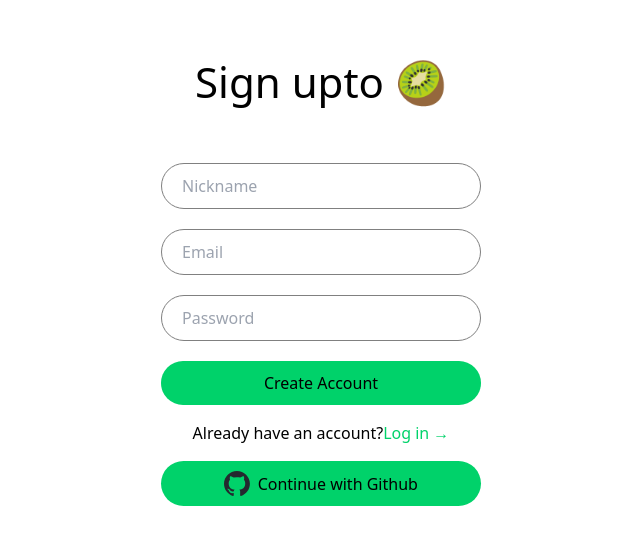
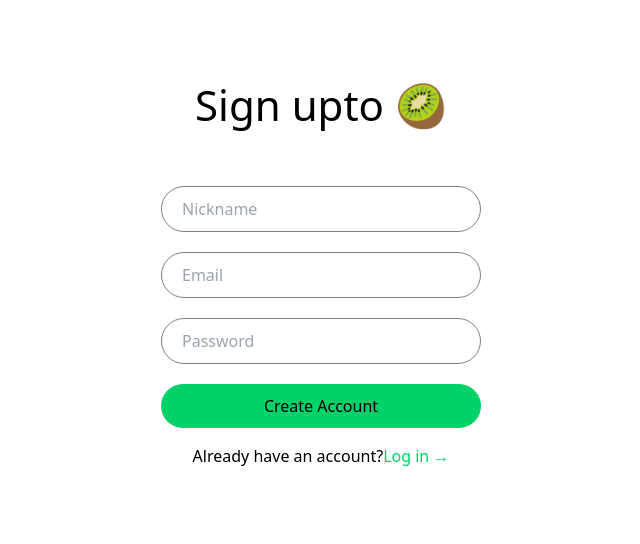
Before and after one commit to yunchan312/Kwitter, a React (Vite) app: page /create-account in a window 1280 px wide. Shown: the part 122-666 px from the top of the page, without its empty margins (319-959 px from the left). Built offline with nearby package versions, Linux system fonts and the light colour scheme.

Commit message:
remove githublogin

```diff
--- a/src/routes/create-account.tsx
+++ b/src/routes/create-account.tsx
@@ -3,7 +3,6 @@ import { useState } from "react";
 import { auth } from "../firebase";
 import { Link, useNavigate } from "react-router-dom";
 import { FirebaseError } from "firebase/app";
-import GithubButton from "../components/github-button";
 
 export default function Create() {
   const navigate = useNavigate();
@@ -93,7 +92,6 @@ export default function Create() {
           Log in &rarr;
         </Link>
       </div>
-      <GithubButton />
     </div>
   );
 }
--- a/src/routes/login.tsx
+++ b/src/routes/login.tsx
@@ -3,7 +3,6 @@ import { Link, useNavigate } from "react-router-dom";
 import { FirebaseError } from "firebase/app";
 import { signInWithEmailAndPassword } from "firebase/auth";
 import { auth } from "../firebase";
-import GithubButton from "../components/github-button";
 
 export default function Login() {
   const navigate = useNavigate();
@@ -74,7 +73,6 @@ export default function Login() {
           Create one &rarr;
         </Link>
       </div>
-      <GithubButton />
     </div>
   );
 }
```
